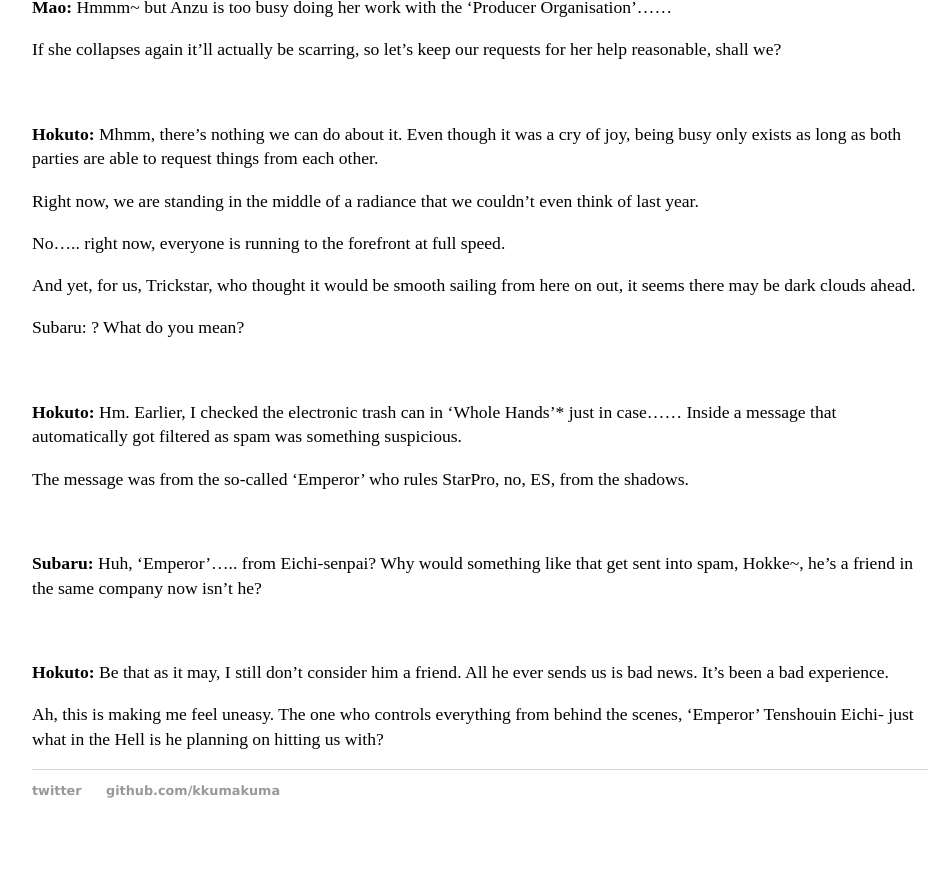
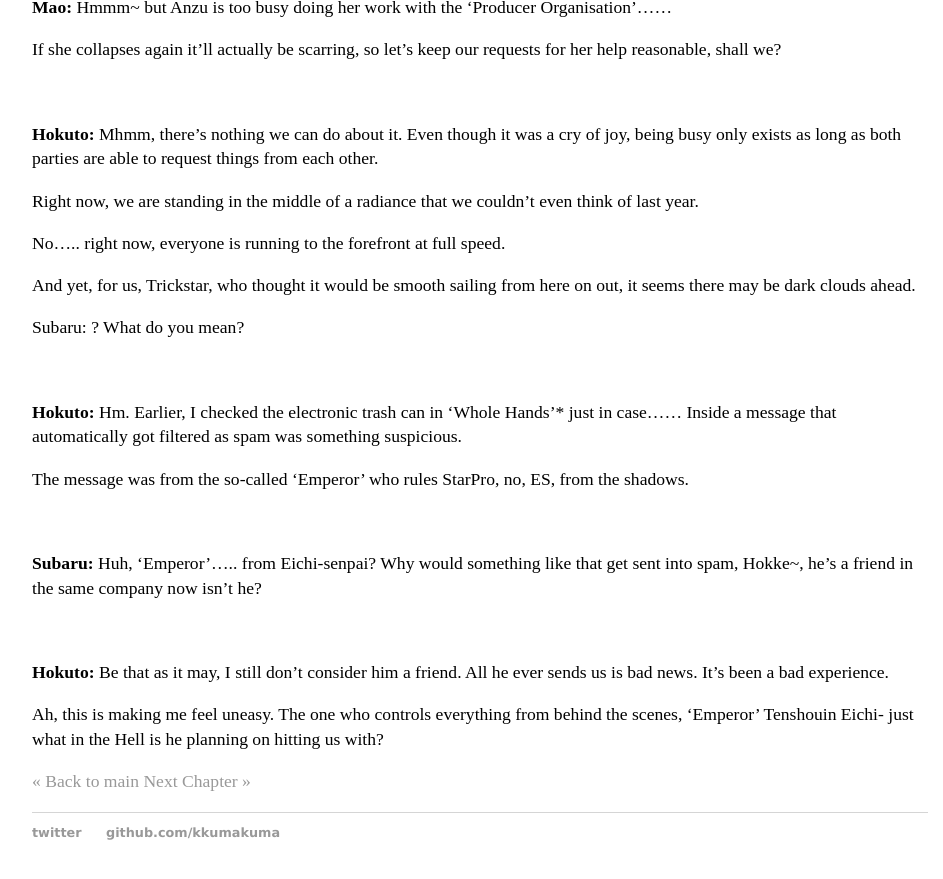
Before and after one commit to kkumakuma/kkumakuma.github.io, a Jekyll site: the page built from enstars/_posts/shining-bigbang/2020-08-04-shining-bigbang-prologue.md, in a window 1280 px wide and 900 px high, scrolled down 3153 px. Shown: the top 879 px of the window, without its empty margins (160-1103 px from the left). Built offline with Jekyll 4.4.1, drawn with Linux system fonts in a browser that asks for light colours; before the commit the page ends 4011 px from its top, so only the background shows below that.

Commit message:
edit post

```diff
--- a/enstars/_posts/shining-bigbang/2020-08-04-shining-bigbang-prologue.md
+++ b/enstars/_posts/shining-bigbang/2020-08-04-shining-bigbang-prologue.md
@@ -128,3 +128,7 @@
 **Hokuto:** Be that as it may, I still don’t consider him a friend. All he ever sends us is bad news. It’s been a bad experience.
 
 Ah, this is making me feel uneasy. The one who controls everything from behind the scenes, 'Emperor' Tenshouin Eichi- just what in the Hell is he planning on hitting us with?
+
+
+<a href="https://kkumakuma.github.io/enstars/shining-bigbang/"> << Back to main
+<a href=""> Next Chapter >>
```
